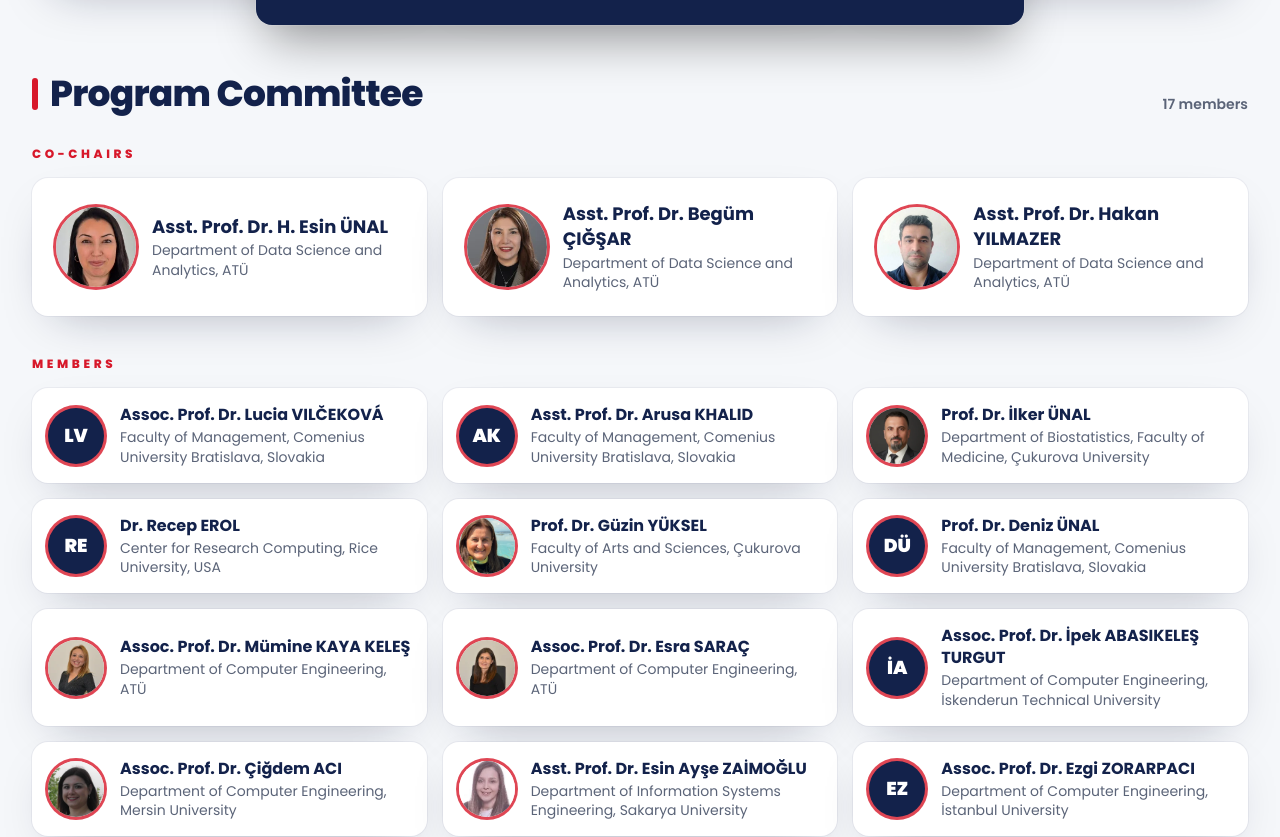
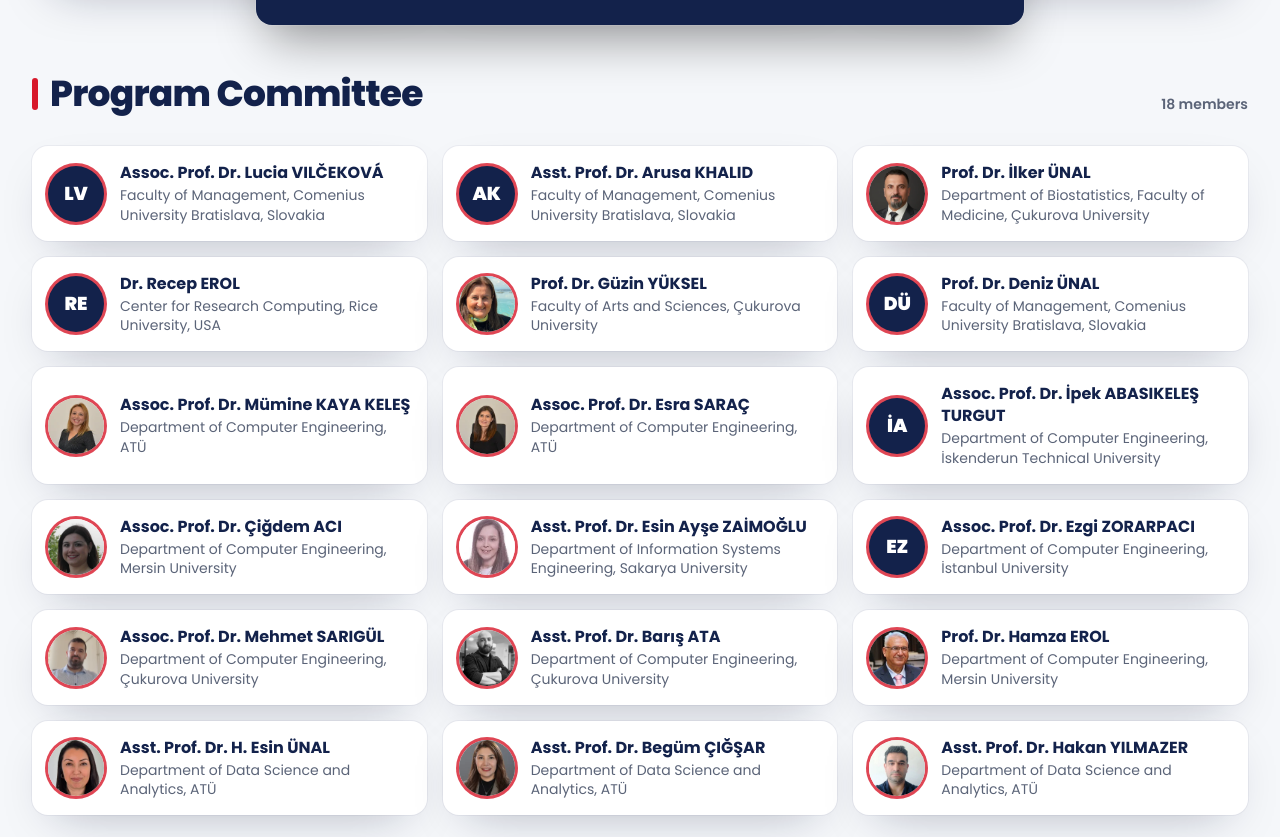
Before and after one commit to Lohmal/dsa-talks, a Next.js app: page /kurullar in a window 1280 px wide. Shown: the part 751-1588 px from the top of the page. Built offline with nearby package versions, Linux system fonts and the light colour scheme; no server answers.

Commit message:
feat: add Prof. Dr. Hamza Erol and the co-chairs to the program committee, list CONFDSA among the organizers

```diff
--- a/src/components/Committees.tsx
+++ b/src/components/Committees.tsx
@@ -16,10 +16,8 @@ export default function Committees() {
     {
       id: "program-kurulu",
       title: t.program,
-      sections: [
-        { heading: t.coChairs, members: committees.coChairs, featured: true },
-        { heading: t.members, members: committees.programCommittee, featured: false },
-      ],
+      // The co-chairs are listed as ordinary members of the program committee.
+      sections: [{ members: [...committees.programCommittee, ...committees.coChairs], featured: false }],
     },
     {
       id: "duzenleme-kurulu",
--- a/src/data/committees.json
+++ b/src/data/committees.json
@@ -259,6 +259,19 @@
         "tr": "Çukurova Üniversitesi Bilgisayar Mühendisliği Bölümü"
       },
       "photo": "/images/people/baris-ata.webp"
+    },
+    {
+      "given": "Hamza",
+      "surname": "Erol",
+      "title": {
+        "en": "Prof. Dr.",
+        "tr": "Prof. Dr."
+      },
+      "affiliation": {
+        "en": "Department of Computer Engineering, Mersin University",
+        "tr": "Mersin Üniversitesi Bilgisayar Mühendisliği Bölümü"
+      },
+      "photo": "/images/people/hamza-erol.webp"
     }
   ],
   "localCommittee": [
--- a/src/i18n/messages/en.json
+++ b/src/i18n/messages/en.json
@@ -49,6 +49,7 @@
     "organizers": [
       "Adana Alparslan Türkeş Science and Technology University",
       "Department of Data Science and Analytics",
+      "International Conference on Data Science and Analytics (CONFDSA)",
       "ATÜ CoreTech"
     ],
     "themes": [
--- a/src/i18n/messages/tr.json
+++ b/src/i18n/messages/tr.json
@@ -49,6 +49,7 @@
     "organizers": [
       "Adana Alparslan Türkeş Bilim ve Teknoloji Üniversitesi",
       "Veri Bilimi ve Analitiği Bölümü",
+      "International Conference on Data Science and Analytics (CONFDSA)",
       "ATÜ CoreTech"
     ],
     "themes": [
```
Also changed, not shown: public/images/people/hamza-erol.webp (added).
